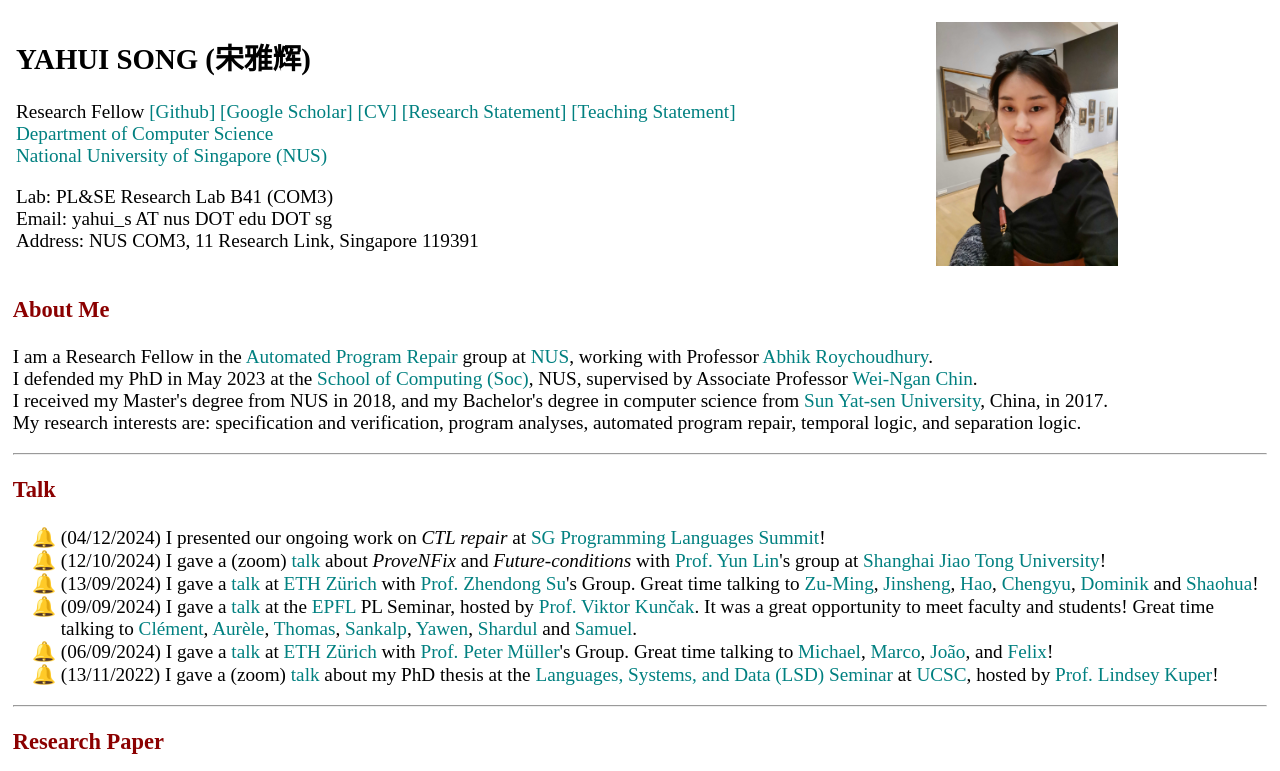
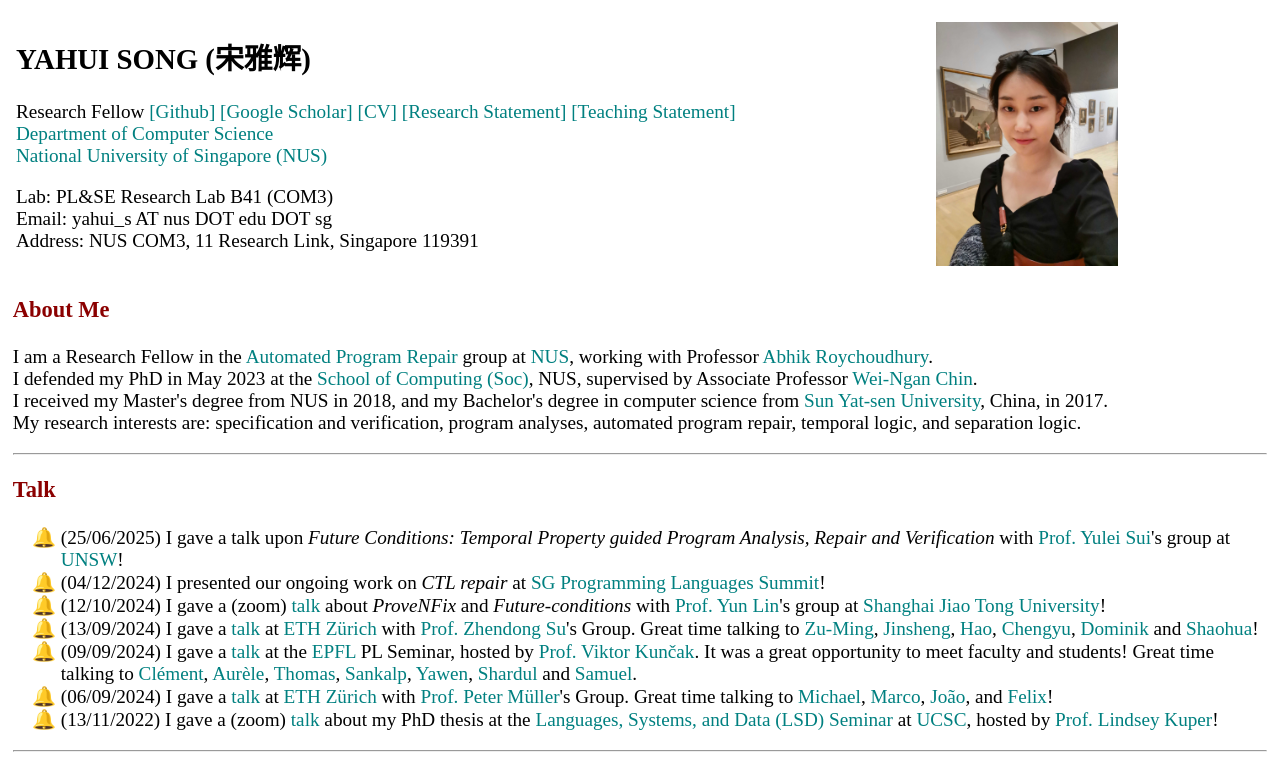
Before and after one commit to songyahui/songyahui.github.io, a plain HTML site: page index.html in a window 1280 px wide. Shown: the top 771 px of the page. Drawn offline with Linux system fonts and the light colour scheme.

Commit message:
added the latest talk experience

```diff
--- a/index.html
+++ b/index.html
@@ -88,6 +88,13 @@ My research interests are: specification and verification, program analyses, aut
 <h3 style="color:darkred ">Talk</h3>
 
 <ul style="list-style-type: '🔔 ';">
+
+    <li>
+    (25/06/2025)  I gave a talk upon  <em>Future Conditions: Temporal Property guided Program Analysis, Repair and Verification</em> with  <a style="text-decoration:none;", href= "https://yuleisui.github.io/" style="text-decoration: none" >
+      Prof. Yulei Sui</a>'s group at  <a style="text-decoration:none;", href= "https://www.unsw.edu.au/" style="text-decoration: none" >
+      UNSW</a>!
+
+             </li>
 
   <li>
     (04/12/2024)  I presented our ongoing work on <em> CTL repair </em> at  <a style="text-decoration:none;", href= "https://verse-lab.github.io/sg-pl-summit/" style="text-decoration: none" > SG Programming Languages Summit</a>!
```
